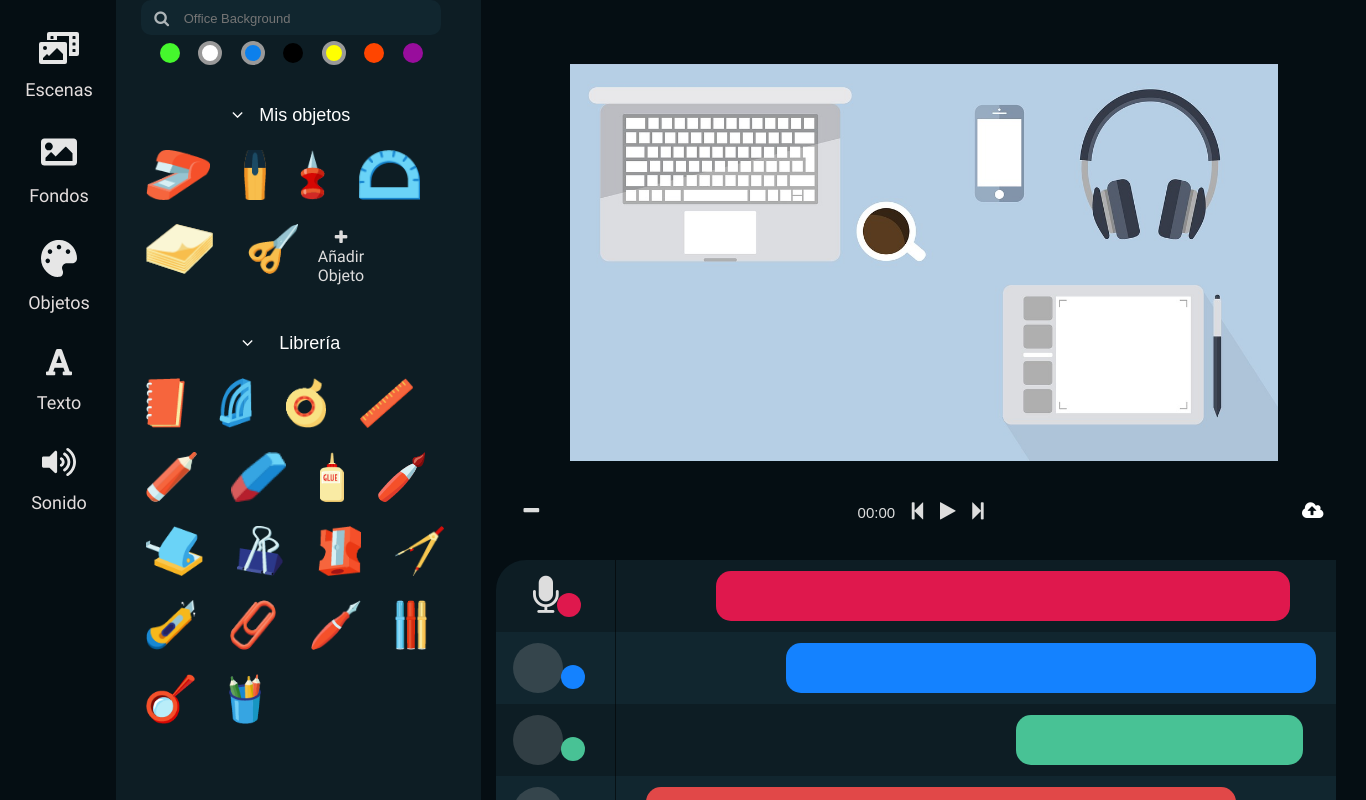
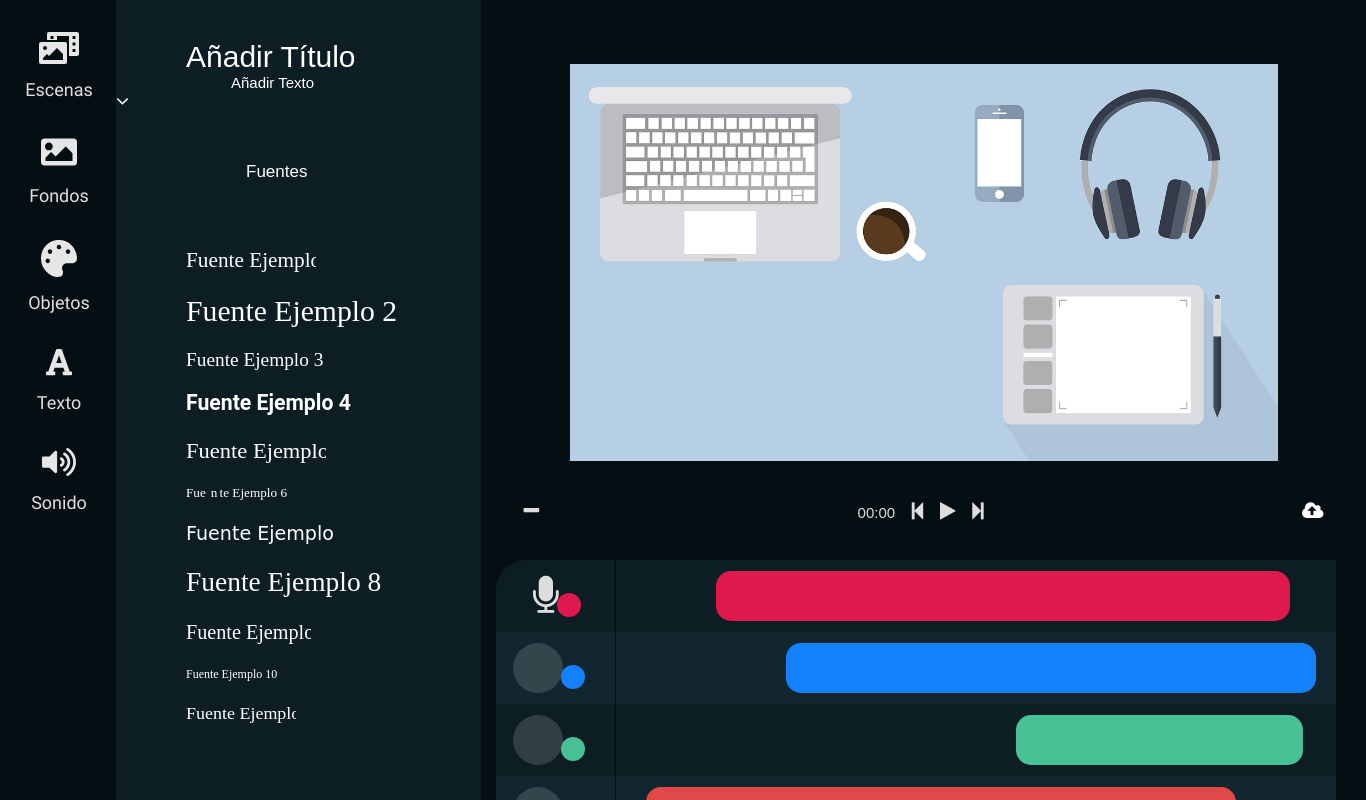
Before and after one commit to lexp2001/edutecno-ui, an Electron app: page index.html in a window 1366 px wide. Drawn offline with Linux system fonts and the light colour scheme.

Commit message:
escena fuentes de letras

```diff
--- a/index.html
+++ b/index.html
@@ -17,7 +17,7 @@
     <div class="lateral">
 
       <!--Comienzo de menú de la parte derecha-->
-      <ul>
+      <ul class="menu-opciones">
         <li>
           <a href="#">
             <div class="icon">
@@ -233,7 +233,7 @@
           </div>
 
         </div>
-        <div class="contenedor-opciones-figuras ">
+        <div class="contenedor-opciones-figuras ocultar">
           <div class="contenedor-input-color">
             <div class="input">&nbsp; &nbsp;
               <i class="fa fa-search" aria-hidden="true"></i> &nbsp;&nbsp;
@@ -346,15 +346,54 @@
               <nav class="texto-arrastra">Arrastra tu archivo aqui</nav>
               <nav class="texto-o">O</nav>
               <div class="seleccionar-mp3"><i class="fa fa-plus" aria-hidden="true"
-                  style="position:relative;font-size: 35px; color: white; margin-top: 9px; margin-left: 15px;}"></i>
+                  style="position:relative;font-size: 35px; color: white; margin-top: 9px; margin-left: 15px;"></i>
                 <nav class="texto-seleccionar">Seleccionar-Mp3 </nav>
               </div>
             </div>
 
           </div>
+        </div>
 
+        <div class="contenedor-opciones-fuentes">
+          <div>
+            <nav class="texto-titulo">Añadir Título</nav>
 
+            <nav class="texto-anadir-texto">Añadir Texto</nav>
+          </div>
 
+          <div>
+            <div class="fuentes-diferentes">
+              <i class="fa fa-angle-down" aria-hidden="true" style="font-size: 20px; color:white;"></i> &nbsp;&nbsp;
+              <nav class="texto-fuentes">Fuentes</nav>
+            </div>
+            <div style="padding-top: 50px; margin-left: 30px;">
+            <ul class="opciones-fuentes">
+          <li> <img src="fotos/Fontes/font1.svg" style="
+            width: 130px;"></li><br>
+          <li> <img src="fotos/Fontes/font8.svg"style="
+            width: 350px; "></li><br>
+          <li> <img src="fotos/Fontes/font9.svg"style="
+            width: 170px;"></li><br>
+          <li> <img src="fotos/Fontes/font2.svg"style="
+            width: 165px;"></li><br>
+          <li> <img src="fotos/Fontes/font6.svg"style="
+            width: 140px;"></li><br>
+          <li> <img src="fotos/Fontes/font4.svg"style="
+            width: 120px;"></li><br>
+          <li> <img src="fotos/Fontes/font5.svg"style="
+            width: 155px;"></li><br>
+          <li> <img src="fotos/Fontes/font10.svg"style="
+            width: 200px;"></li><br>
+          <li> <img src="fotos/Fontes/font3.svg"style="
+            width: 125px;"></li><br>
+          <li> <img src="fotos/Fontes/font11.svg"style="
+            width: 120px;"></li><br>
+          <li> <img src="fotos/Fontes/font7.svg"style="
+            width: 110px;"></li>
+
+          </ul>
+          </div>
+        </div>
         </div>
 
 
--- a/style.css
+++ b/style.css
@@ -24,7 +24,7 @@ body, html {
 
 }
 
-ul{
+.menu-opciones{
     padding: 0px;
     margin: 0px;
     width: 116px;
@@ -34,7 +34,7 @@ ul{
     text-align: center;
 }
 
-ul li{
+.menu-opciones li{
 
     display: inline;
     list-style: none;
@@ -42,17 +42,17 @@ ul li{
     margin-left: 2px;
 }
 
-ul li:last-child {
+.menu-opciones li:last-child {
     border-right: none;
 }
 
-ul li a {
+.menu-opciones li a {
     text-decoration: none;
     padding: 2px 10px;
     display: inline-block;
 }
 
-ul li a .icon {
+.menu-opciones li a .icon {
     width: 40px;
     height: 40px;
     text-align: center;
@@ -60,7 +60,7 @@ ul li a .icon {
     margin:0 auto 10px;
 }
 
-ul li a .icon{
+.menu-opciones li a .icon{
     filter: invert(90%);
     width: 60%;
     height: 100%;
@@ -507,6 +507,8 @@ border-radius: 6px;
 .texto-mis-audios, .texto-subir-audios {
 
     padding-top: 25px;
+
+
     margin-left: 70px;
 }
  .fondos-musicales, .numeros {
@@ -557,6 +559,33 @@ border-radius: 6px;
 .texto-subir-audios{  margin-top: 7px;}
 
 
+.texto-titulo{
+    color: white;
+    font-size: 30px;
+    padding-top: 40px;
+    padding-left: 70px;
+}
+
+.texto-anadir-texto{
+    color: white;
+    font-size: 15px;
+    padding-left: 115px;
+
+}
+
+.texto-fuentes{
+    color: white;
+    font-size: 17px;
+    padding-top: 50px;
+    padding-left: 130px;
+
+}
+.opciones-fuentes{
+    list-style: none;
+}
+
+
+
   @font-face {
     font-family: 'Roboto';
     src: url('./fonts/roboto/Roboto-Regular.ttf') format('truetype');
```
Also changed, not shown: fotos/Fontes/font1.svg (added), fotos/Fontes/font10.svg (added), fotos/Fontes/font11.svg (added), fotos/Fontes/font2.svg (added), fotos/Fontes/font3.svg (added), fotos/Fontes/font4.svg (added), fotos/Fontes/font5.svg (added), fotos/Fontes/font6.svg (added), fotos/Fontes/font7.svg (added), fotos/Fontes/font8.svg (added), fotos/Fontes/font9.svg (added).
